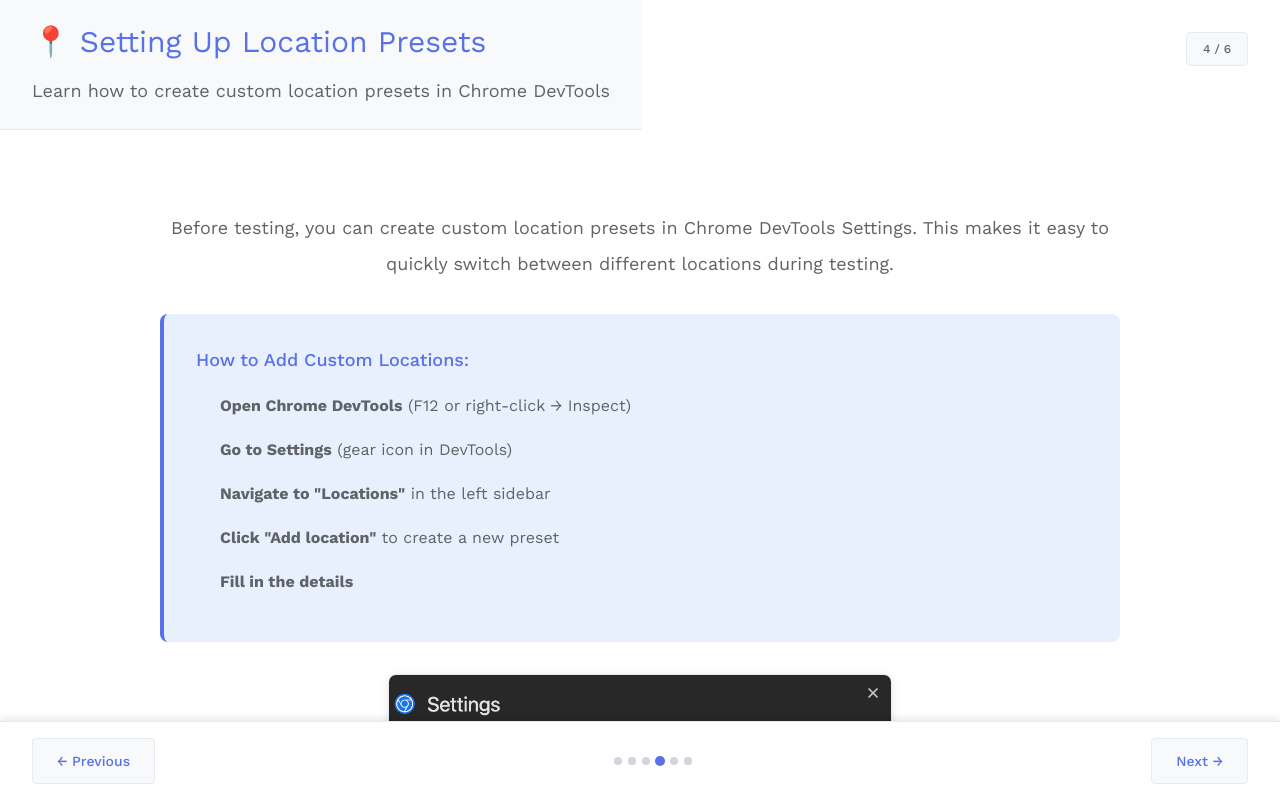
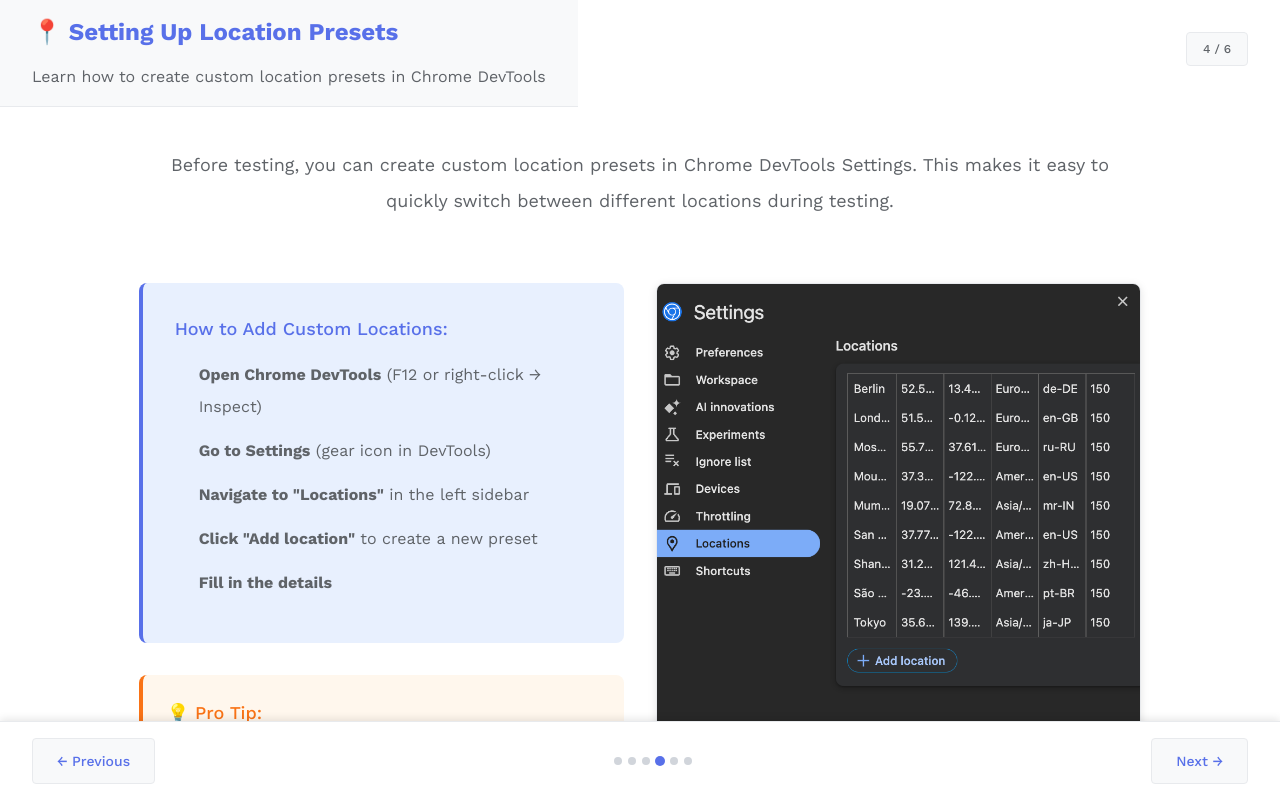
Before and after one commit to SuchitraSwain/devFest-2025-bhubaneswar, a React (Vite) app: page / in a window 1280 px wide. Both pictures are taken after a click on the button 660 px from the left and 761 px from the top of the page. Built offline with nearby package versions, Linux system fonts and the light colour scheme.

Commit message:
layout fixed

```diff
--- a/src/App.scss
+++ b/src/App.scss
@@ -36,7 +36,7 @@
   }
 
   .intro-slide {
-    @apply text-google-dark w-4/5 mx-auto py-16 px-8 animate-slide-in-up;
+    @apply text-google-dark w-5/6 mx-auto py-16 px-8 animate-slide-in-up;
   }
 
   .intro-content {
@@ -102,7 +102,7 @@
   }
 
   .topics-slide {
-    @apply text-google-dark w-4/5 mx-auto py-16 px-8 animate-slide-in-up;
+    @apply text-google-dark w-5/6 mx-auto py-16 px-8 animate-slide-in-up;
   }
 
   .topics-title {
--- a/src/components/GeolocationSlides.scss
+++ b/src/components/GeolocationSlides.scss
@@ -9,14 +9,14 @@
   }
 
   .slide-header {
-    @apply text-left mb-12 py-6 px-8 bg-google-light-gray border-b border-google-border;
+    @apply text-left mb-2 py-4 px-8 bg-google-light-gray border-b border-google-border;
 
     h2 {
-      @apply text-3xl mb-4 text-google-blue font-normal;
+      @apply text-2xl mb-4 text-google-blue font-bold;
     }
 
     p {
-      @apply text-lg text-google-gray max-w-4xl leading-relaxed;
+      @apply text-base text-google-gray max-w-4xl leading-relaxed;
     }
   }
 
@@ -25,7 +25,7 @@
   }
 
   .intro-section {
-    @apply w-4/5 mx-auto bg-white p-16 border-none;
+    @apply w-5/6 mx-auto bg-white p-16 border-none;
 
     p {
       @apply text-lg leading-loose mb-8 text-left text-google-gray;
@@ -49,7 +49,7 @@
   }
 
   .locations-settings-section {
-    @apply w-4/5 mx-auto bg-white p-8 border-none;
+    @apply w-5/6 mx-auto bg-white p-8 border-none;
     min-height: calc(100vh - 200px);
 
     p {
@@ -57,8 +57,21 @@
     }
   }
 
+  .locations-layout {
+    @apply grid gap-8 items-start;
+    grid-template-columns: 1fr 1fr;
+  }
+
+  .settings-left {
+    @apply flex flex-col;
+  }
+
+  .settings-right {
+    @apply flex flex-col gap-8;
+  }
+
   .settings-explanation {
-    @apply bg-google-light-blue p-8 rounded-lg border-l-4 border-google-blue my-8;
+    @apply bg-google-light-blue p-8 rounded-lg border-l-4 border-google-blue mt-8;
 
     h4 {
       @apply text-google-blue text-lg mb-4 font-medium;
@@ -112,11 +125,11 @@
   }
 
   .sensors-panel-section {
-    @apply w-4/5 mx-auto bg-white p-8 border-none;
+    @apply w-5/6 mx-auto bg-white p-8 border-none;
     min-height: calc(100vh - 200px);
 
     p {
-      @apply text-lg leading-loose mb-8 text-center text-google-gray;
+      @apply text-lg leading-loose text-center text-google-gray;
     }
   }
 
@@ -144,9 +157,17 @@
     }
   }
 
+  .sensors-layout {
+    @apply grid gap-8 items-start;
+    grid-template-columns: 1fr 1fr;
+  }
+
+  .sensors-right {
+    @apply flex flex-col gap-8;
+  }
+
   .sensors-screenshots {
-    @apply grid gap-8 my-8 items-start;
-    grid-template-columns: 1fr 1fr;
+    @apply flex flex-col gap-6 my-8 items-start;
   }
 
   .screenshot-container {
@@ -178,7 +199,7 @@
   }
 
   .demo-content {
-    @apply w-4/5 mx-auto;
+    @apply w-5/6 mx-auto;
   }
 
   .geolocation-section {
@@ -257,8 +278,18 @@
       @apply p-4 w-full mx-auto min-h-0;
     }
 
+    .locations-layout {
+      @apply gap-4;
+      grid-template-columns: 1fr;
+    }
+
+    .sensors-layout {
+      @apply gap-4;
+      grid-template-columns: 1fr;
+    }
+
     .sensors-screenshots {
-      @apply grid-cols-1 gap-4;
+      @apply gap-4;
     }
 
     .location-data {
@@ -301,6 +332,16 @@
       @apply p-4 w-full mx-auto min-h-0;
     }
 
+    .locations-layout {
+      @apply gap-4;
+      grid-template-columns: 1fr;
+    }
+
+    .sensors-layout {
+      @apply gap-4;
+      grid-template-columns: 1fr;
+    }
+
     .settings-explanation,
     .sensors-explanation,
     .instruction-box {
--- a/src/components/LocationsSettings.tsx
+++ b/src/components/LocationsSettings.tsx
@@ -15,6 +15,8 @@
           different locations during testing.
         </p>
 
+        <div className="locations-layout">
+          <div className="settings-left">
             <div className="settings-explanation">
               <h4>How to Add Custom Locations:</h4>
               <ol>
@@ -37,6 +39,17 @@
               </ol>
             </div>
 
+            <div className="pro-tip">
+              <h5>💡 Pro Tip:</h5>
+              <p>
+                To get accurate coordinates, right-click on any city in Google Maps
+                and select the coordinates from the context menu. This ensures you
+                have the exact latitude and longitude for your target location.
+              </p>
+            </div>
+          </div>
+
+          <div className="settings-right">
             <div className="settings-screenshot">
               <img
                 src="/sensors.png"
@@ -48,14 +61,7 @@
                 custom location presets
               </p>
             </div>
-
-        <div className="pro-tip">
-          <h5>💡 Pro Tip:</h5>
-          <p>
-            To get accurate coordinates, right-click on any city in Google Maps
-            and select the coordinates from the context menu. This ensures you
-            have the exact latitude and longitude for your target location.
-          </p>
+          </div>
         </div>
       </div>
     </div>
--- a/src/components/SensorsPanel.tsx
+++ b/src/components/SensorsPanel.tsx
@@ -5,9 +5,7 @@
     <div className="slide sensors-slide">
       <div className="slide-header">
         <h2>🎯 Using the Sensors Panel</h2>
-        <p>
-          Learn how to use the Sensors panel to simulate locations
-        </p>
+        <p>Learn how to use the Sensors panel to simulate locations</p>
       </div>
 
       <div className="sensors-panel-section">
@@ -16,6 +14,7 @@
           the browser's geolocation and simulate any location you want to test.
         </p>
 
+        <div className="sensors-layout">
           <div className="sensors-explanation">
             <h4>How to Use the Sensors Panel:</h4>
             <ol>
@@ -40,35 +39,38 @@
                 presets
               </li>
               <li>
-              <strong>Your app will now receive the simulated location</strong>{" "}
+                <strong>
+                  Your app will now receive the simulated location
+                </strong>{" "}
                 instead of the real one
               </li>
             </ol>
           </div>
 
+          <div className="sensors-right">
             <div className="sensors-screenshots">
               <div className="screenshot-container">
                 <img
-              src="/sensors1.png"
+                  src="/sensors2.png"
                   alt="Chrome DevTools Sensors panel with location settings"
                   className="screenshot"
                 />
                 <p className="image-caption">
-              Sensors panel with "No override" selected - using real device
-              location
+                  Sensors panel with "No override"
                 </p>
               </div>
 
               <div className="screenshot-container">
                 <img
-              src="/sensors2.png"
+                  src="/sensors1.png"
                   alt="Chrome DevTools Sensors panel with custom location selected"
                   className="screenshot"
                 />
                 <p className="image-caption">
-              Sensors panel with custom location selected - simulating a
-              different location
+                  Sensors panel with custom location selected
                 </p>
+              </div>
+            </div>
           </div>
         </div>
       </div>
```
Also changed, not shown: public/sensors1.png, public/sensors2.png. Lines whose indentation alone changed are shown as unchanged.
